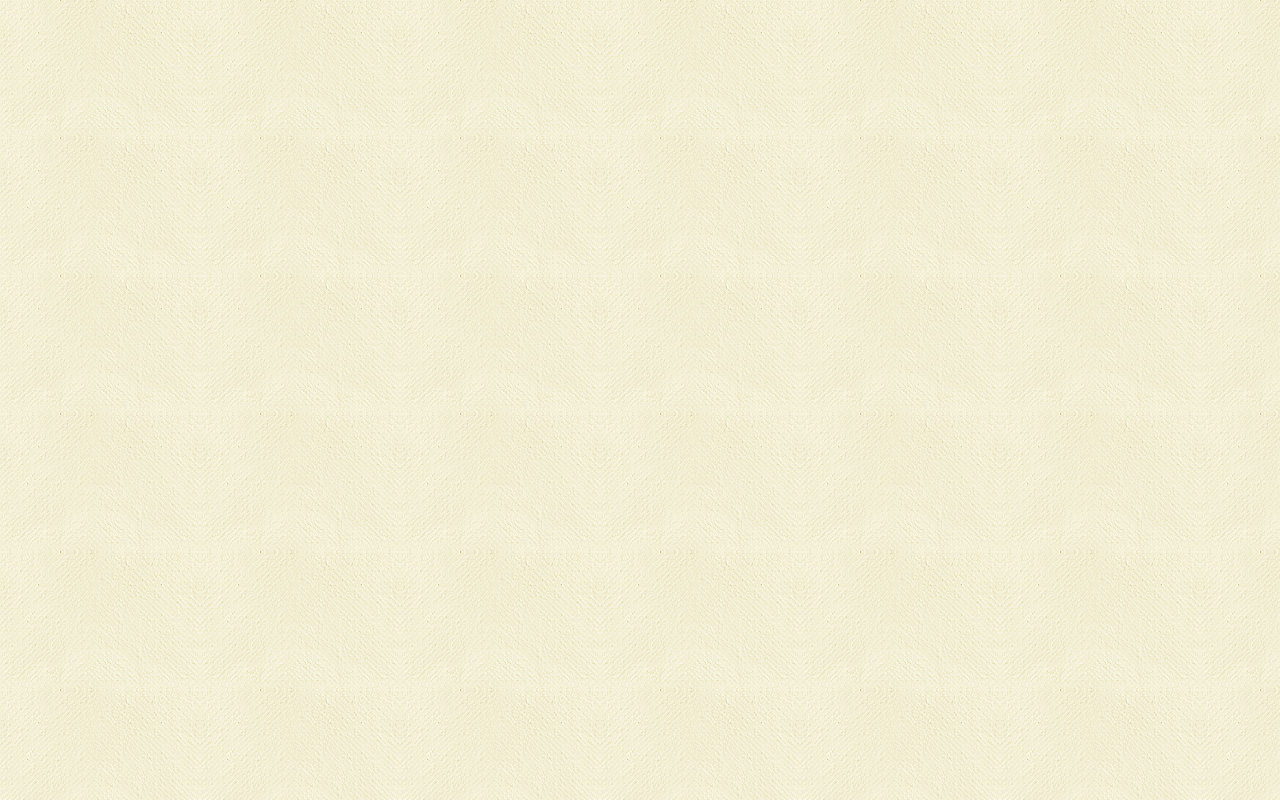
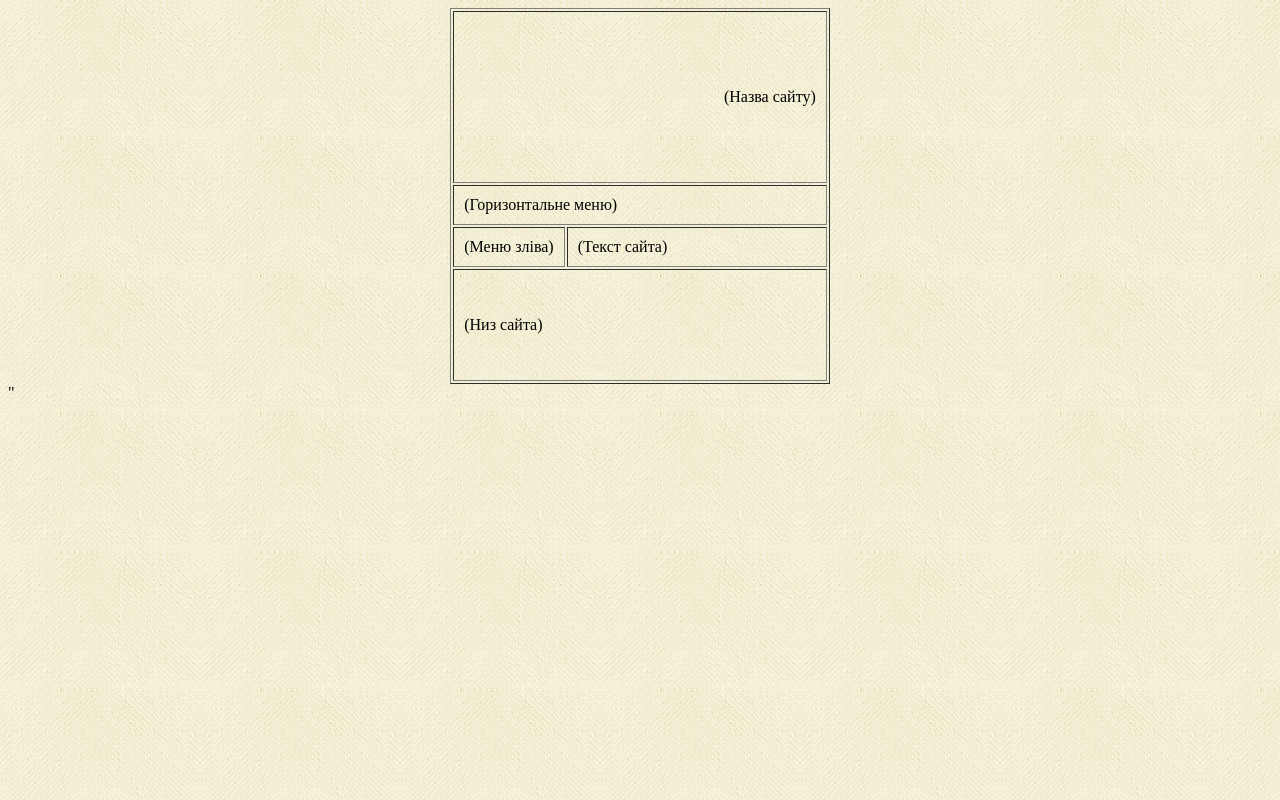
Before and after one commit to marchukkk/marchukkk.github.io, a plain HTML site: page index.html in a window 1280 px wide. Drawn offline with Linux system fonts and the light colour scheme.

Commit message:
04 - Створивши index.html

```diff
--- a/index.html
+++ b/index.html
@@ -7,6 +7,20 @@
     <title>Сайт web-студії "Web-DECO"</title>
 </head>
 <body background="images/bg.jpg">
+   <table border="1" align="center" cellpadding="10">
+<tr>
+    <td colspan="2" height="150" align="right">(Назва сайту)</td>
+    <tr>
+        <td colspan="2">(Горизонтальне меню)</td>
+    </tr>
+    <tr>
+        <td width="30%" valign="top">(Меню зліва)</td>
+        <td width="70%">(Текст сайта)</td>
+    </tr>
+    <tr>
+        <td colspan="2" valign="middle" height="90">(Низ сайта)</td>
+    </tr>
+   </table>"
 
 </body>
 </html>
```
